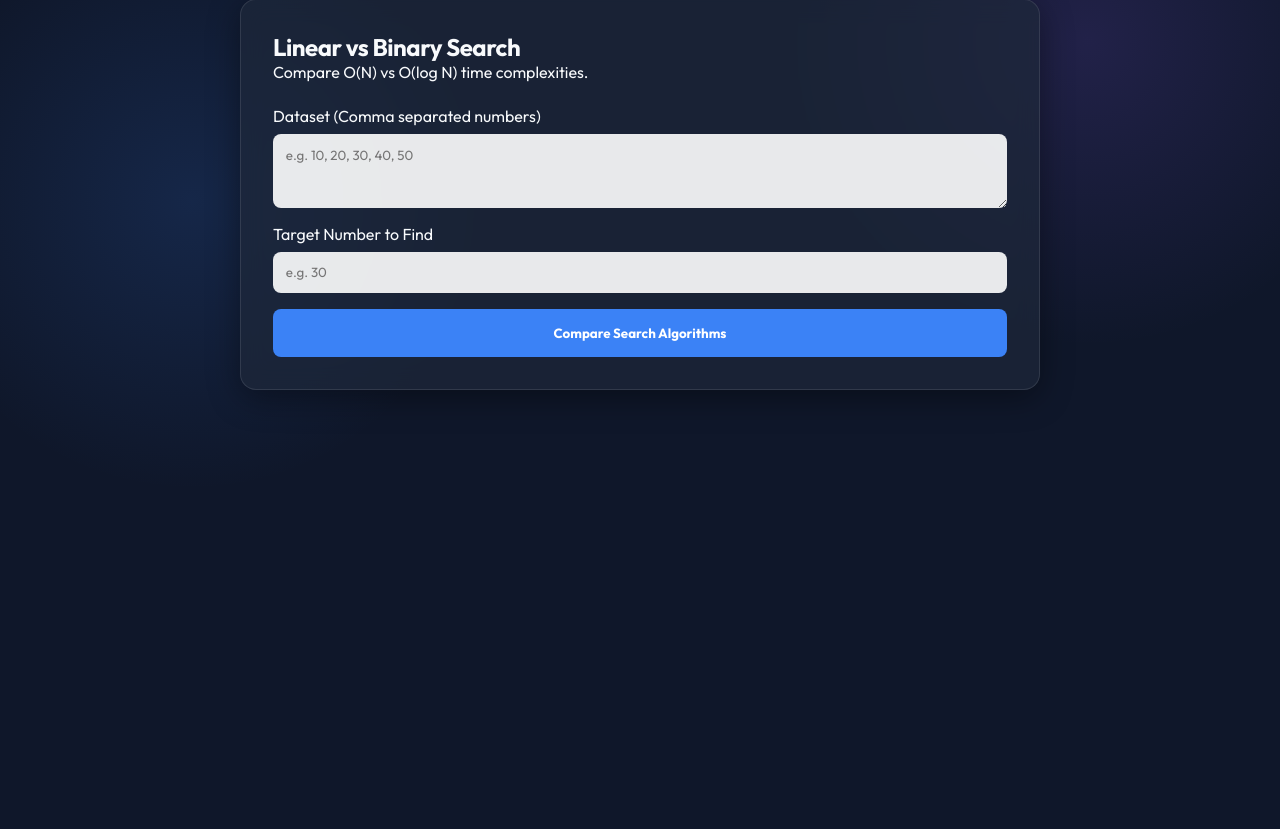
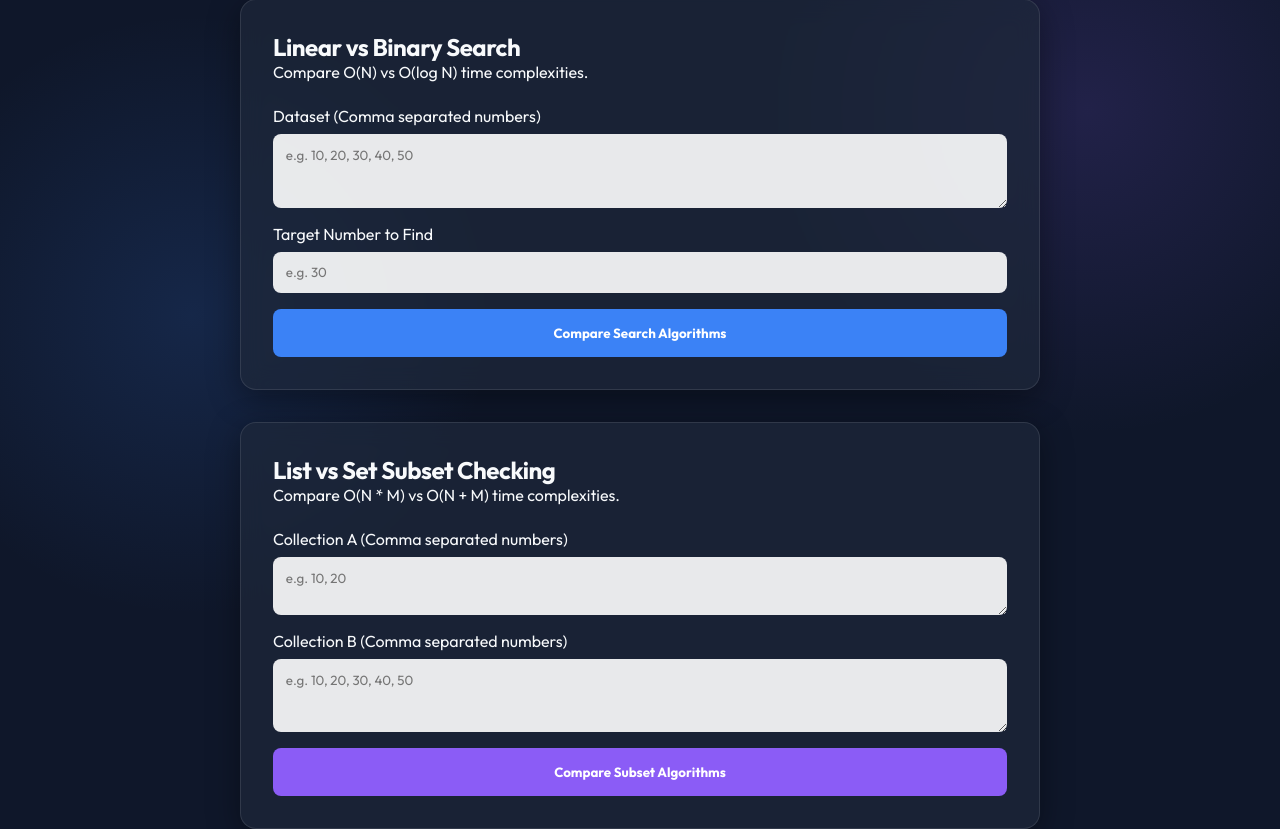
Before and after one commit to mounikadola07-alt/CFAI-Project, a Flask app: page / in a window 1280 px wide. Shown: the part 199-1028 px from the top of the page. Before the commit the page ends 589 px from the top, so only its background shows below. Run offline with Flask 3, Linux system fonts and the light colour scheme.

Commit message:
feat(ui): Add Subset Algorithm comparison form layout

```diff
--- a/templates/index.html
+++ b/templates/index.html
@@ -37,6 +37,30 @@
             </div>
         </section>
 
+        <!-- Subset Checking Section -->
+        <section class="glass-panel" id="subset-section">
+            <h2>List vs Set Subset Checking</h2>
+            <p class="text-secondary" style="margin-bottom: 1.5rem;">Compare O(N * M) vs O(N + M) time complexities.</p>
+
+            <form id="subset-form" style="display: flex; flex-direction: column; gap: 1rem;">
+                <div style="display: flex; flex-direction: column; gap: 0.5rem;">
+                    <label for="collection-a-input">Collection A (Comma separated numbers)</label>
+                    <textarea id="collection-a-input" rows="2" placeholder="e.g. 10, 20" style="padding: 0.8rem; border-radius: 8px; border: none; outline: none; background: rgba(255,255,255,0.9); font-family: inherit; resize: vertical;" required></textarea>
+                </div>
+
+                <div style="display: flex; flex-direction: column; gap: 0.5rem;">
+                    <label for="collection-b-input">Collection B (Comma separated numbers)</label>
+                    <textarea id="collection-b-input" rows="3" placeholder="e.g. 10, 20, 30, 40, 50" style="padding: 0.8rem; border-radius: 8px; border: none; outline: none; background: rgba(255,255,255,0.9); font-family: inherit; resize: vertical;" required></textarea>
+                </div>
+
+                <button type="submit" style="padding: 1rem; border-radius: 8px; border: none; background: var(--accent-purple); color: white; font-weight: bold; cursor: pointer; transition: background 0.3s;">Compare Subset Algorithms</button>
+            </form>
+
+            <div id="subset-results" style="margin-top: 2rem; display: none;">
+                <!-- Results will be injected here via JS -->
+            </div>
+        </section>
+
     </main>
 
     <script src="{{ url_for('static', filename='app.js') }}"></script>
```
